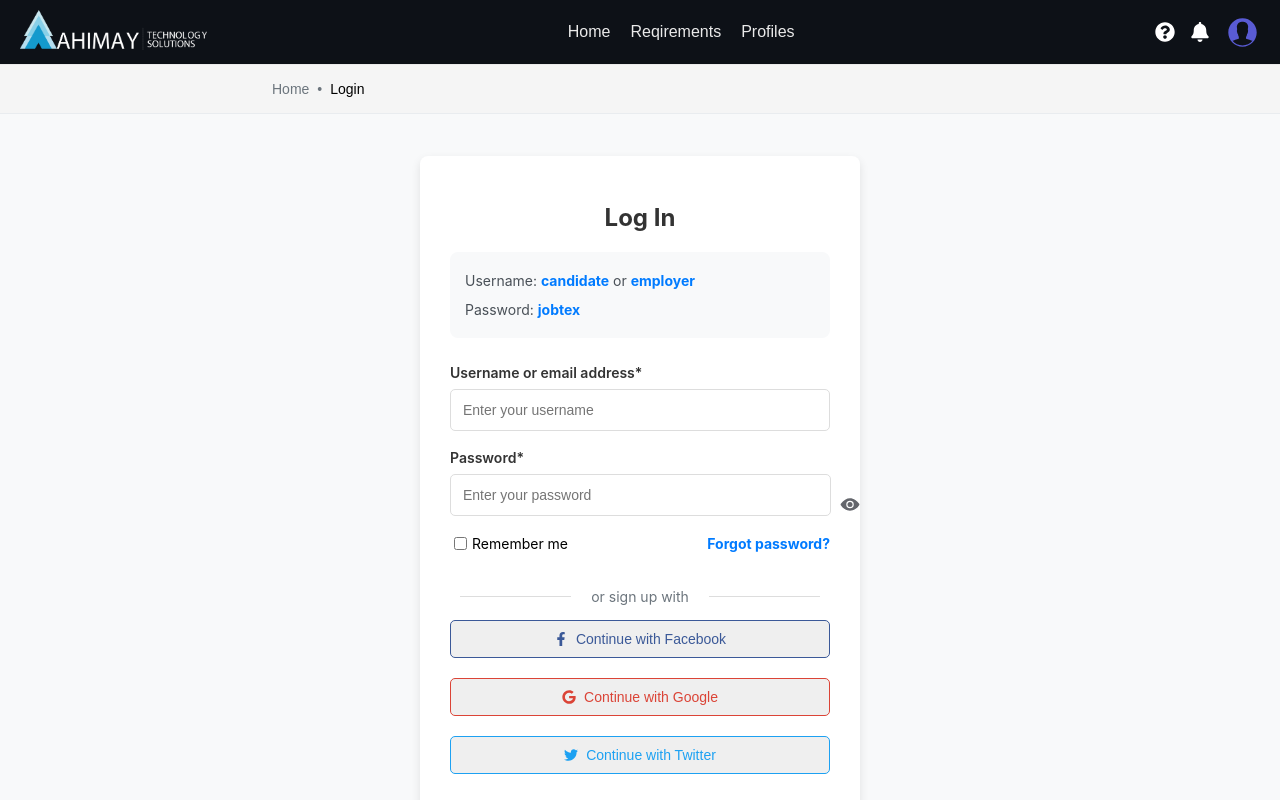
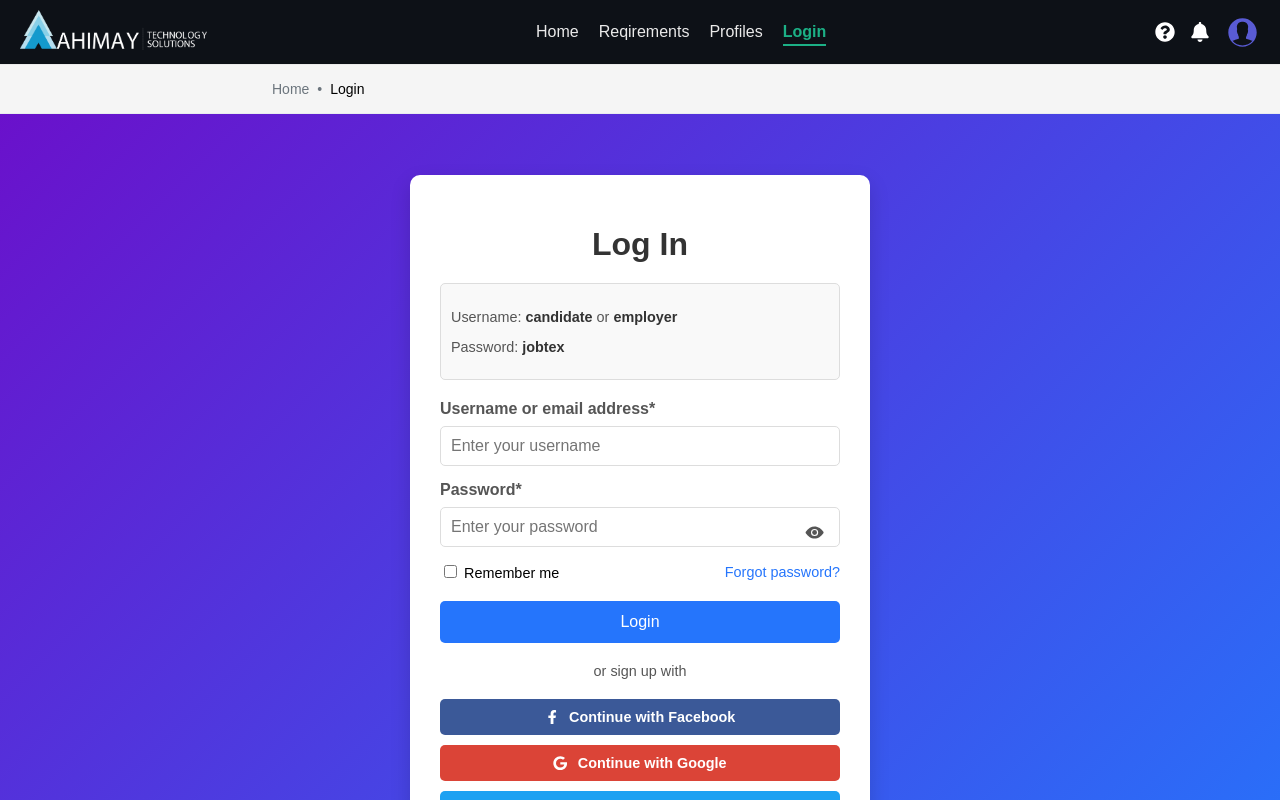
Before and after one commit to Ramkishore045/Job-finder, a React (Create React App) app: page /login in a window 1280 px wide. Shown: the top 800 px of the page. Built offline with nearby package versions, Linux system fonts and the light colour scheme; the HTML template or start-up script is replaced by a standard one.

Commit message:
css changes

```diff
--- a/src/components/Header/Header.js
+++ b/src/components/Header/Header.js
@@ -28,6 +28,7 @@ function Header() {
           {/* <NavLink to="/joblist" activeClassName="active">Find jobs</NavLink> */}
           <NavLink to="/reqirements" activeClassName="active">Reqirements</NavLink>
           <NavLink to="/profiles" activeClassName="active">Profiles</NavLink>
+          <NavLink to="/login">Login</NavLink>
           {/* <NavLink to="/blog" activeClassName="active">Blog</NavLink> */}
 
           {/* <div
--- a/src/components/Login/Login.css
+++ b/src/components/Login/Login.css
@@ -1,240 +1,197 @@
-/* Main container */
+/* Login.css */
+
+body {
+    font-family: Arial, sans-serif;
+    background-color: #f4f4f9;
+    margin: 0;
+    padding: 0;
+  }
+
   .login-container {
     display: flex;
     justify-content: center;
     align-items: center;
     min-height: 100vh;
+    background: linear-gradient(135deg, #6a11cb 0%, #2575fc 100%);
     padding: 20px;
-    background-color: #f8f9fa;
   }
 
-/* Login box */
   .login-box {
-    width: 380px;
+    background-color: #fff;
     padding: 30px;
-    background-color: #fff;
-    box-shadow: 0px 4px 10px rgba(0, 0, 0, 0.1);
-    border-radius: 8px;
+    border-radius: 10px;
+    box-shadow: 0 8px 20px rgba(0, 0, 0, 0.15);
+    max-width: 400px;
+    width: 100%;
+    text-align: center;
   }
 
-/* Title */
   .login-title {
-    font-size: 24px;
-    font-weight: bold;
+    font-size: 2rem;
     color: #333;
-    text-align: center;
     margin-bottom: 20px;
   }
 
-/* Demo credentials box */
   .demo-credentials {
-    background-color: #f8f9fa;
-    border-radius: 8px;
-    padding: 10px 15px;
-    margin-bottom: 26px;
-}
-
-.demo-credentials p {
-    margin: 8px 0;
-    font-size: 14px;
-    line-height: 1.5;
-    color: #495057;
+    background-color: #f9f9f9;
+    padding: 10px;
+    border: 1px solid #ddd;
+    border-radius: 5px;
+    margin-bottom: 20px;
+    font-size: 0.9rem;
+    color: #555;
+    text-align: left;
   }
 
   .demo-credentials span {
     font-weight: bold;
-    color: #007bff;
-}
-
-/* Form container */
-.login-form {
-    display: flex;
-    flex-direction: column;
-}
-
-/* Form labels */
-.login-label {
-    font-size: 14px;
-    font-weight: 600;
-    margin-bottom: 8px;
     color: #333;
   }
 
-/* Input fields */
-.login-input {
-    font-size: 14px;
-    padding: 12px;
-    margin-bottom: 18px;
-    border-radius: 5px;
-    border: 1px solid #ddd;
-    outline: none;
+  .login-form {
+    margin-bottom: 20px;
   }
 
-.login-input:focus {
-    border-color: #007bff;
+  .login-label {
+    display: block;
+    text-align: left;
+    margin-bottom: 8px;
+    font-weight: bold;
+    color: #555;
   }
 
-/* Password input wrapper */
+  .login-input {
+    width: 100%;
+    padding: 10px;
+    border: 1px solid #ddd;
+    border-radius: 5px;
+    margin-bottom: 15px;
+    font-size: 1rem;
+    box-sizing: border-box;
+  }
+
   .password-wrapper {
     position: relative;
   }
 
-.password-wrapper input {
-    width: 94%;
-    padding-right: 10px;
-}
-
-.password-toggle {
+  .password-togglee {
     position: absolute;
     top: 50%;
     right: 10px;
     transform: translateY(-50%);
     background: none;
     border: none;
+    font-size: 1.2rem;
     cursor: pointer;
-    font-size: 18px;
     color: #555;
   }
 
-/* Extra options */
   .extra-options {
     display: flex;
     justify-content: space-between;
     align-items: center;
-    font-size: 14px;
     margin-bottom: 20px;
+    font-size: 0.9rem;
   }
 
-.extra-options label {
-    display: flex;
-    align-items: center;
-}
-
-.extra-options input[type="checkbox"] {
-    margin-right: 5px;
-}
-
-.extra-options a {
-    color: #007bff;
-    font-weight: bold;
+  .forgot-password {
+    color: #2575fc;
     text-decoration: none;
   }
 
-.extra-options a:hover {
+  .forgot-password:hover {
     text-decoration: underline;
   }
 
-/* Social buttons container */
-.signup-options {
-    display: flex;
-    align-items: center;
-    justify-content: center;
-    margin: 15px 0;
-    position: relative;
+  .login-button {
+    background-color: #2575fc;
+    color: white;
+    border: none;
+    border-radius: 5px;
+    padding: 12px 20px;
+    font-size: 1rem;
+    cursor: pointer;
+    width: 100%;
+    transition: background 0.3s ease;
   }
 
-.signup-options p {
-    font-size: 14px;
-    margin: 0;
-    padding: 0 10px;
-    background-color: #fff;
-    color: #6c757d;
+  .login-button:hover {
+    background-color: #1a5ecc;
   }
 
-.signup-options::before,
-.signup-options::after {
-    content: '';
-    flex-grow: 1;
-    height: 1px;
-    background-color: #ddd;
-    margin: 0 10px;
+  .signup-options {
+    margin: 20px 0;
+    color: #555;
+    font-size: 0.9rem;
   }
 
   .social-buttons {
     display: flex;
     flex-direction: column;
     gap: 10px;
+    margin-bottom: 20px;
   }
 
   .social-button {
-    width: 100%;
     display: flex;
     align-items: center;
     justify-content: center;
+    gap: 10px;
     padding: 10px;
-    font-size: 14px;
-    border: 1px solid #ccc;
     border-radius: 5px;
-    margin-bottom: 10px;
+    font-size: 0.9rem;
+    font-weight: bold;
     cursor: pointer;
-    transition: background-color 0.3s, border-color 0.3s;
+    border: none;
+    transition: background 0.3s ease;
   }
 
-.social-button svg {
-    margin-right: 8px;
+  .social-button.facebook {
+    background-color: #3b5998;
+    color: white;
   }
 
-.facebook {
-    color: #3b5998;
-    border-color: #3b5998;
+  .social-button.google {
+    background-color: #db4437;
+    color: white;
   }
 
-.facebook:hover {
-    background-color: #3b5998;
-    color: #fff;
+  .social-button.twitter {
+    background-color: #1da1f2;
+    color: white;
   }
 
-.google {
-    color: #db4437;
-    border-color: #db4437;
+  .social-button:hover {
+    opacity: 0.9;
   }
 
-.google:hover {
-    background-color: #db4437;
-    color: #fff;
-}
-
-.twitter {
-    color: #1da1f2;
-    border-color: #1da1f2;
-}
-
-.twitter:hover {
-    background-color: #1da1f2;
-    color: #fff;
-}
-
-/* Login button */
-.login-button {
-    background-color: #007bff;
-    color: #fff;
-    padding: 14px;
-    font-size: 16px;
-    border-radius: 5px;
-    border: none;
-    cursor: pointer;
-    transition: background-color 0.3s;
-    width: 100%;
-    margin-top: 20px;
-    /* Positioning after social buttons */
-}
-
-.login-button:hover {
-    background-color: #0056b3;
-}
-
-/* Footer (Sign Up section) */
   .sign-up {
-    text-align: center;
-    margin-top: 15px;
-    font-size: 14px;
+    font-size: 0.9rem;
+    color: #555;
   }
 
   .sign-up a {
-    color: #007bff;
-    font-weight: bold;
+    color: #2575fc;
+    text-decoration: none;
   }
 
   .sign-up a:hover {
     text-decoration: underline;
   }
+
+  .error-message {
+    color: #dc3545;
+    font-size: 0.9rem;
+    margin-bottom: 15px;
+  }
+
+  /* Responsive Styles */
+  @media (max-width: 600px) {
+    .login-box {
+      padding: 20px;
+    }
+
+    .login-title {
+      font-size: 1.5rem;
+    }
+  }
--- a/src/components/Login/login.jsx
+++ b/src/components/Login/login.jsx
@@ -4,16 +4,16 @@ import { FaFacebookF, FaGoogle, FaTwitter } from 'react-icons/fa';
 import { IoEye, IoEyeOff } from 'react-icons/io5';
 import { useNavigate } from 'react-router-dom';
 
+const validCredentials = [
+  { username: 'candidate', password: 'jobtex' },
+  { username: 'employer', password: 'jobtex' },
+];
+
 function Login() {
   const [username, setUsername] = useState('');
   const [password, setPassword] = useState('');
   const [error, setError] = useState('');
   const [isPasswordVisible, setIsPasswordVisible] = useState(false);
-
-  const validCredentials = [
-    { username: 'candidate', password: 'jobtex' },
-    { username: 'employer', password: 'jobtex' },
-  ];
 
   const navigate = useNavigate();
 
@@ -48,9 +48,13 @@ function Login() {
             Password: <span>jobtex</span>
           </p>
         </div>
+        {error && <p className="error-message">{error}</p>}
         <form onSubmit={handleLogin} className="login-form">
-          <label className="login-label">Username or email address*</label>
+          <label className="login-label" htmlFor="username">
+            Username or email address*
+          </label>
           <input
+            id="username"
             type="text"
             placeholder="Enter your username"
             value={username}
@@ -58,9 +62,12 @@ function Login() {
             className="login-input"
             required
           />
-          <label className="login-label">Password*</label>
+          <label className="login-label" htmlFor="password">
+            Password*
+          </label>
           <div className="password-wrapper">
             <input
+              id="password"
               type={isPasswordVisible ? 'text' : 'password'}
               placeholder="Enter your password"
               value={password}
@@ -71,7 +78,8 @@ function Login() {
             <button
               type="button"
               onClick={togglePasswordVisibility}
-              className="password-toggle"
+              className="password-togglee"
+              aria-label="Toggle password visibility"
             >
               {isPasswordVisible ? <IoEyeOff /> : <IoEye />}
             </button>
@@ -84,29 +92,31 @@ function Login() {
               Forgot password?
             </a>
           </div>
+          <button type="submit" className="login-button">
+            Login
+          </button>
         </form>
 
         <div className="signup-options">
           <p>or sign up with</p>
         </div>
         <div className="social-buttons">
-          <button className="social-button facebook">
+          <button className="social-button facebook" aria-label="Sign in with Facebook">
             <FaFacebookF /> Continue with Facebook
           </button>
-          <button className="social-button google">
+          <button className="social-button google" aria-label="Sign in with Google">
             <FaGoogle /> Continue with Google
           </button>
-          <button className="social-button twitter">
+          <button className="social-button twitter" aria-label="Sign in with Twitter">
             <FaTwitter /> Continue with Twitter
           </button>
         </div>
 
-        <button type="submit" className="login-button">
-          Login
-        </button>
-
         <div className="sign-up">
-          Not registered yet? <a href="/create-account">Sign Up</a>
+          Not registered yet?{' '}
+          <a href="/create-account" aria-label="Sign up for a new account">
+            Sign Up
+          </a>
         </div>
       </div>
     </div>
--- a/src/components/Register/Register.css
+++ b/src/components/Register/Register.css
@@ -1,100 +1,93 @@
+/* Register.css */
+
+body {
+    font-family: Arial, sans-serif;
+    background-color: #f4f4f9;
+    margin: 0;
+    padding: 0;
+  }
+
   .register-container {
     display: flex;
+    justify-content: center;
     align-items: center;
-    justify-content: center;
     min-height: 100vh;
+    background: linear-gradient(135deg, #6a11cb 0%, #2575fc 100%);
     padding: 20px;
-    background-color: #f8f9fa;
   }
 
   .register-box {
     background-color: #fff;
-    padding: 3rem;
-    border-radius: 8px;
-    box-shadow: 0 4px 8px rgba(0, 0, 0, 0.1);
-    width: 400px;
+    padding: 30px;
+    border-radius: 10px;
+    box-shadow: 0 8px 20px rgba(0, 0, 0, 0.15);
+    max-width: 450px;
+    width: 100%;
     text-align: center;
   }
 
-
   .register-title {
-    font-size: 1.5rem;
-    font-weight: bold;
-    margin-bottom: 2rem;
+    font-size: 1.8rem;
     color: #333;
+    margin-bottom: 20px;
   }
-
 
   .toggle-buttons {
     display: flex;
-    justify-content: space-between;
-    margin-left: -20px;
-    margin-bottom: 32px;
-    width: 28rem;
+    justify-content: center;
+    margin-bottom: 20px;
   }
 
   .toggle-button {
-    width: calc(50% - 20px);
-    margin-left: 20px;
-    padding: 12px 32px;
-    background: #f5f5f2;
-    border-radius: 4px;
-    font-weight: 700;
-    font-size: 16px;
-    line-height: 26px;
-    text-transform: capitalize;
-    color: #121212;
+    padding: 10px 40px;
+    border: 1px solid #ddd;
+    border-radius: 10px;
+    background-color: #f4f4f9;
+    color: #555;
+    font-size: 1rem;
     cursor: pointer;
-    border: none;
+    margin: 0px 30px;
+    transition: background-color 0.3s ease, color 0.3s ease;
   }
 
   .toggle-button.active {
-
-    color: #14a077;
+    background-color: #2575fc;
+    color: white;
+    border-color: #2575fc;
   }
 
   .toggle-button:hover {
-
-    color: #14a077;
+    background-color: #1a5ecc;
+    color: white;
   }
 
-
   .register-form {
-    display: flex;
-    flex-direction: column;
-    gap: 1.5rem;
-    align-items: center;
+    margin-top: 20px;
   }
 
   .form-group {
-    width: 100%;
+    margin-bottom: 20px;
+    text-align: left;
   }
 
   .form-label {
-    font-size: 1rem;
-    color: #121212;
-    margin-bottom: 0.5rem;
     display: block;
-    text-align: left;
+    font-weight: bold;
+    margin-bottom: 8px;
+    color: #555;
   }
 
   .required {
-    color: red;
+    color: #dc3545;
   }
 
   .form-input {
     width: 100%;
-    padding: 0.75rem 1rem;
+    padding: 10px;
+    border: 1px solid #ddd;
     border-radius: 5px;
-    border: 1px solid #ccc;
     font-size: 1rem;
-    color: #333;
-    outline: none;
-}
-
-.form-input:focus {
-    border-color: #14a077;
-    box-shadow: 0 0 5px rgba(0, 123, 255, 0.5);
+    box-sizing: border-box;
   }
 
   .input-wrapper {
@@ -103,89 +96,70 @@
 
   .password-toggle {
     position: absolute;
-    top: 55%;
+    top: 50%;
+    right: 10px;
     transform: translateY(-50%);
     background: none;
     border: none;
+    font-size: 1.2rem;
     cursor: pointer;
-    color: #64666c;
-    font-size: 1.25rem;
-    left: 24rem;
+    color: #555;
   }
-
 
   .form-checkbox {
     display: flex;
-    align-items: flex-start;
-    justify-content: flex-start;
-    gap: 0.5rem;
-    font-size: 0.875rem;
-    color: #555;
-    margin-top: 1rem;
-    margin-right: 25vh;
+    align-items: center;
+    margin-bottom: 20px;
   }
 
   .checkbox-input {
-    width: 1.25rem;
-    height: 1.25rem;
-    margin-right: 0.5rem;
-    cursor: pointer;
-    accent-color: #007aff;
-    transition: all 0.2s ease-in-out;
+    margin-right: 10px;
   }
 
   .checkbox-label {
-    color: #333;
-    font-size: 1rem;
-    line-height: 1.5;
-    display: flex;
-    align-items: center;
+    font-size: 0.9rem;
+    color: #555;
   }
 
   .terms-link {
-    color: #14a077;
+    color: #2575fc;
     text-decoration: none;
-    cursor: pointer;
   }
 
   .terms-link:hover {
     text-decoration: underline;
   }
+
   .error-text {
-    font-size: 0.875rem;
-    color: red;
-    margin-top: 0.5rem;
+    font-size: 0.8rem;
+    color: #dc3545;
+    margin-top: 5px;
   }
 
   .form-button {
-    padding: 11px 32px;
+    background-color: #2575fc;
+    color: white;
     border: none;
-    background: #14a077;
-    border-radius: 4px;
+    border-radius: 5px;
+    padding: 12px 20px;
+    font-size: 1rem;
+    cursor: pointer;
     width: 100%;
-    text-align: center;
-    color: #fff;
-    border-color: #14a077;
-    text-transform: capitalize;
-    font-weight: 700;
-    font-size: 16px;
-    line-height: 26px;
-    margin-top: 13px;
+    transition: background 0.3s ease;
   }
 
   .form-button:hover {
-    background-color: #14a077;
+    background-color: #1a5ecc;
   }
 
   .login-link {
-    font-size: 0.875rem;
+    margin-top: 20px;
+    font-size: 0.9rem;
     color: #555;
-    margin-top: 1rem;
   }
 
   .login-link-highlight {
-    color: black
-    ;
+    color: #2575fc;
     text-decoration: none;
   }
 
@@ -193,10 +167,13 @@
     text-decoration: underline;
   }
 
+  /* Responsive Styles */
+  @media (max-width: 600px) {
+    .register-box {
+      padding: 20px;
+    }
 
-@media (max-width: 480px) {
-    .register-box {
-        width: 90%;
-        padding: 2rem;
+    .register-title {
+      font-size: 1.5rem;
     }
   }
--- a/src/components/Register/Register.js
+++ b/src/components/Register/Register.js
@@ -68,7 +68,7 @@ const Register = () => {
     return (
         <div className="register-container">
             <div className="register-box">
-                <h1 className="register-title">Create Link free account</h1>
+                <h1 className="register-title">Register For New Account</h1>
 
 
                 <div className="toggle-buttons">
```
Lines whose indentation alone changed are shown as unchanged.
